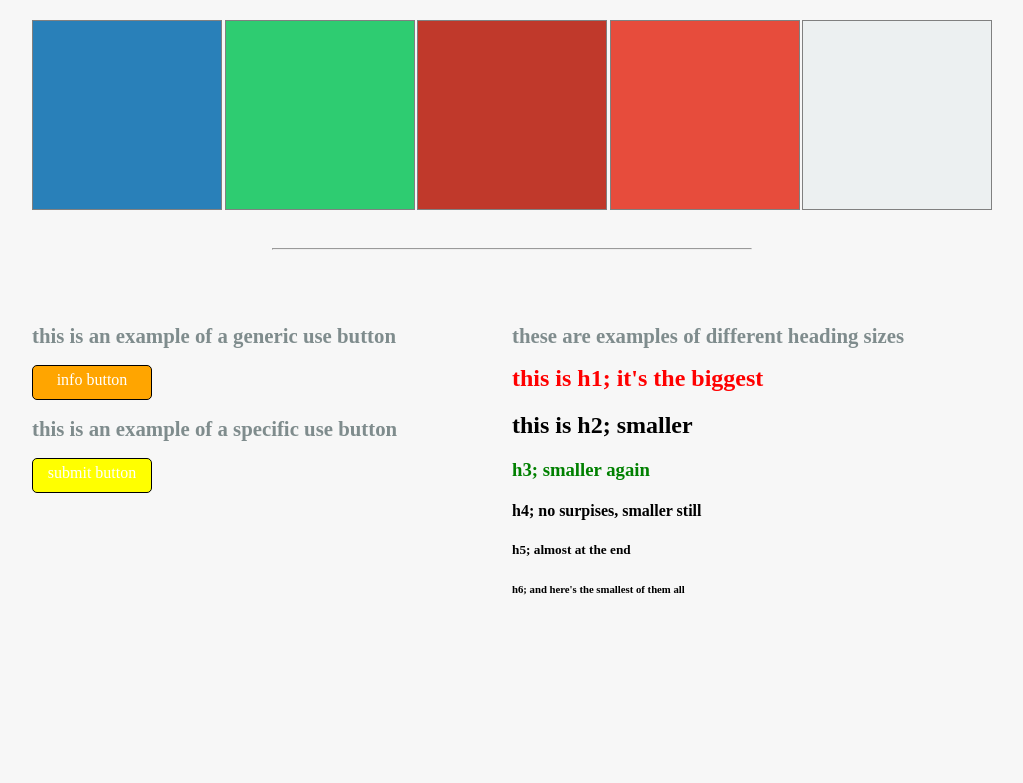
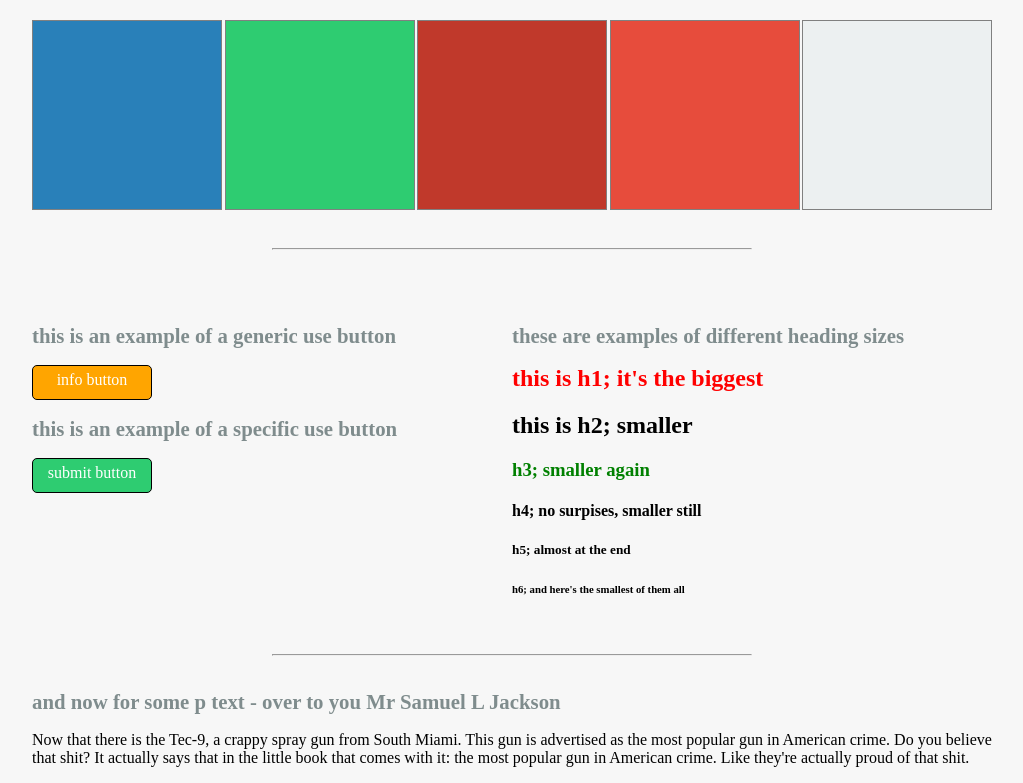
Before and after one commit to plammo/ywbc_patterns, a plain HTML site: page index.html in a window 1280 px wide. Shown: the part 79-862 px from the top of the page, without its empty margins (128-1151 px from the left). Before the commit the page ends 800 px from the top, so only its background shows below. Drawn offline with Linux system fonts and the light colour scheme.

Commit message:
added p text and changed button colours

```diff
--- a/css/main.css
+++ b/css/main.css
@@ -119,7 +119,7 @@ float:left;
 
 .button__green{
 	float:left;
-	background-color: yellow;
+	background-color: #2ecc71;
 	//margin-left:5%;
 }
 
--- a/index.html
+++ b/index.html
@@ -76,6 +76,14 @@
 				<div class="text text__p">
 				</div>
 			</section>
+
+			<hr>
+
+			<section class="p_text">
+				<h2 class="button__h2">and now for some p text - over to you Mr Samuel L Jackson</h2>
+				<p>Now that there is the Tec-9, a crappy spray gun from South Miami. This gun is advertised as the most popular gun in American crime. Do you believe that shit? It actually says that in the little book that comes with it: the most popular gun in American crime. Like they're actually proud of that shit.
+				</p>
+			</section>
 		</main>
 	</body>
 </html>
```
